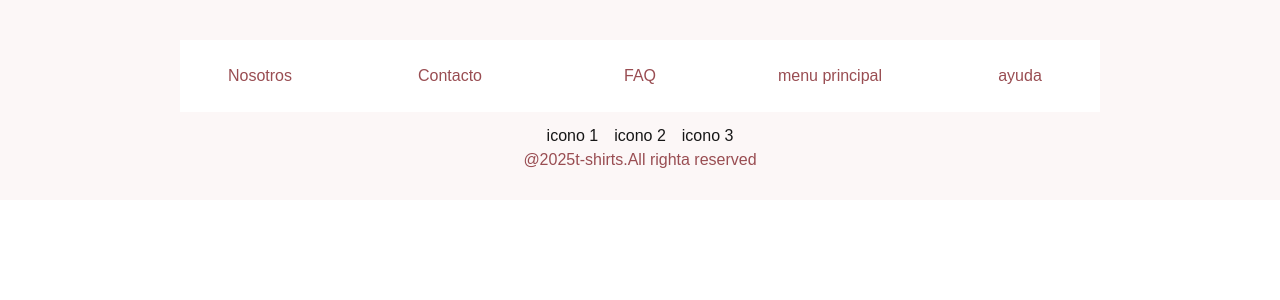
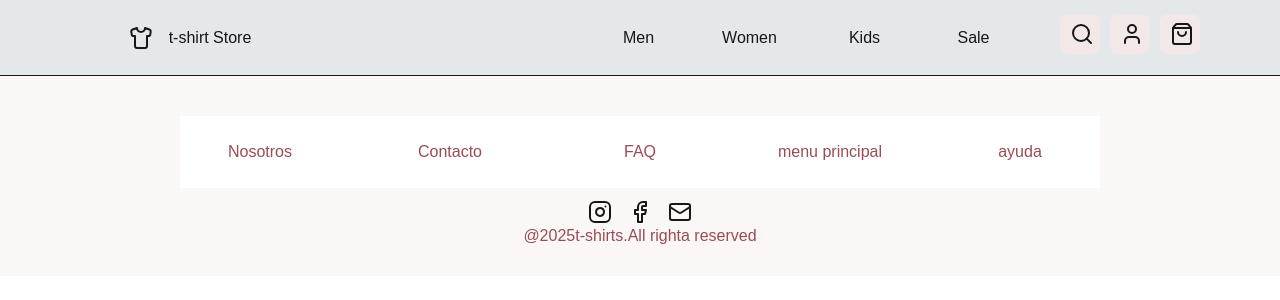
Before and after one commit to NicolasCorredor29/t-shirt-website, a Next.js app in the folder frontend/front-fis/: page / in a window 1280 px wide. Shown: the top 300 px of the page. Built offline with nearby package versions, Linux system fonts and the light colour scheme.

Commit message:
se agregaron iconos, se implementó el header

```diff
--- a/frontend/front-fis/src/app/page.tsx
+++ b/frontend/front-fis/src/app/page.tsx
@@ -1,9 +1,13 @@
 import Footer from "@/components/footer";
+import { Header } from "@/components/heather";
 
 export default function Home() {
   return (
     <div>
-      <header></header>
+      <header>
+        {" "}
+        <Header />
+      </header>
       <main></main>
       <footer className="flex justify-center">
         <Footer />
--- a/frontend/front-fis/src/components/footer.tsx
+++ b/frontend/front-fis/src/components/footer.tsx
@@ -1,4 +1,5 @@
 import Link from "next/link";
+import { Instagram, Facebook, Mail } from "lucide-react";
 
 export default function Footer() {
   return (
@@ -6,36 +7,45 @@ export default function Footer() {
       <section className="flex flex-col w-240 h-50 max-w-240 pt-10 pr-5 pb-10 pl-5 gap-6">
         <article className="flex w-230 h-18 gap-7.5 bg-[#FFFFFF]">
           <Link href="#">
-            <button className="w-40 h-6 min-w-40 text-[#994D52] mt-6 transition-all duration-300 hover:bg-amber-300 rounded-md">
+            <button className="w-40 h-6 min-w-40 text-[#994D52] mt-6 transition-all duration-300 hover:bg-[#F2E8E8] rounded-md">
               Nosotros
             </button>
           </Link>
           <Link href="#">
-            <button className="w-40 h-6 min-w-40 text-[#994D52] mt-6 transition-all duration-300 hover:bg-amber-300 rounded-md">
+            <button className="w-40 h-6 min-w-40 text-[#994D52] mt-6 transition-all duration-300 hover:bg-[#F2E8E8] rounded-md">
               Contacto
             </button>
           </Link>
           <Link href="#">
-            <button className="w-40 h-6 min-w-40 text-[#994D52] mt-6 transition-all duration-300 hover:bg-amber-300 rounded-md">
+            <button className="w-40 h-6 min-w-40 text-[#994D52] mt-6 transition-all duration-300 hover:bg-[#F2E8E8] rounded-md">
               FAQ
             </button>
           </Link>
           <Link href="#">
-            <button className="w-40 h-6 min-w-40 text-[#994D52] mt-6 transition-all duration-300 hover:bg-amber-300 rounded-md">
+            <button className="w-40 h-6 min-w-40 text-[#994D52] mt-6 transition-all duration-300 hover:bg-[#F2E8E8] rounded-md">
               menu principal
             </button>
           </Link>
           <Link href="#">
-            <button className="w-40 h-6 min-w-40 text-[#994D52] mt-6 transition-all duration-300 hover:bg-amber-300 rounded-md">
+            <button className="w-40 h-6 min-w-40 text-[#994D52] mt-6 transition-all duration-300 hover:bg-[#F2E8E8] rounded-md">
               ayuda
             </button>
           </Link>
         </article>
         <article className="flex flex-col justify-center items-center w-230 h-6 ">
           <div className="flex gap-4">
-            <p>icono 1</p>
-            <p>icono 2</p>
-            <p>icono 3</p>
+            <Link href="https://www.instagram.com" target="_blank">
+              <Instagram />
+            </Link>
+            <Link href="https://www.facebook.com" target="_blank">
+              <Facebook />
+            </Link>
+            <Link
+              href="https://mail.google.com/mail/?view=cm&fs=1&to=t-shirtProyect@hotmail.com&su=Asunto&body=Mensaje"
+              target="_blank"
+            >
+              <Mail />
+            </Link>
           </div>
           <div className="text-[#994D52]">
             <p>@2025t-shirts.All righta reserved</p>
--- /dev/null
+++ b/frontend/front-fis/src/components/heather.tsx
@@ -0,0 +1,81 @@
+"use client";
+import { Search, Shirt, User, ShoppingBag } from "lucide-react";
+import React from "react";
+import Link from "next/link";
+import { useState } from "react";
+
+export const Header: React.FC = () => {
+  const [mostrarBarra, setMostrarBarra] = useState(false);
+  const [busqueda, setBusqueda] = useState("");
+
+  const manejarClick = () => {
+    setMostrarBarra(!mostrarBarra);
+  };
+
+  return (
+    <header className="bg-[#E5E8EB] flex justify-between w-full h-19 border-b-1 pt-3 pr-10 pb-3 pl-10">
+      <section className="flex justify-center w-100 h-full gap-4 items-center">
+        <Shirt />
+        <p>t-shirt Store</p>
+      </section>
+      <section className="flex justify-end w-full h-full gap-8 ">
+        <article className="flex justify-around items-center w-110 h-full">
+          <Link
+            href="#link"
+            className="flex flex-col justify-center w-15 h-6 rounded-3xl transition-all duration-300 hover:bg-[#F2E8E8]"
+          >
+            <button>Men</button>
+          </Link>
+          <Link
+            href="#link"
+            className=" flex flex-col justify-center w-20 h-6 rounded-3xl transition-all duration-300 hover:bg-[#F2E8E8]"
+          >
+            <button>Women</button>
+          </Link>
+          <Link
+            href="#link"
+            className=" flex flex-col justify-center w-17 h-6 rounded-3xl transition-all duration-300 hover:bg-[#F2E8E8]"
+          >
+            <button>Kids</button>
+          </Link>
+          <Link
+            href="#link"
+            className=" flex flex-col justify-center w-17 h-6 rounded-3xl transition-all duration-300 hover:bg-[#F2E8E8]"
+          >
+            <button>Sale</button>
+          </Link>
+        </article>
+        <article className="flex justify-between items-center w-35 h-full mr-10">
+          <div>
+            <button
+              onClick={manejarClick}
+              className="bg-[#F2E8E8] w-10 h-10 rounded-[8px] pr-2.5 pl-2.5 transform transition duration-300 hover:scale-105"
+            >
+              {mostrarBarra ? "X" : <Search />}
+            </button>
+            {mostrarBarra && (
+              <input
+                type="text"
+                value={busqueda}
+                onChange={(e) => setBusqueda(e.target.value)}
+                placeholder="Buscar..."
+                className="border p-2 ml-2"
+              />
+            )}
+          </div>
+          <div>
+            <button className="bg-[#F2E8E8] w-10 h-10 rounded-[8px] pr-2.5 pl-2.5 transform transition duration-300 hover:scale-105">
+              <User />
+            </button>
+          </div>
+          <div>
+            <button className="bg-[#F2E8E8] w-10 h-10 rounded-[8px] pr-2.5 pl-2.5 transform transition duration-300 hover:scale-105">
+              {" "}
+              <ShoppingBag />
+            </button>
+          </div>
+        </article>
+      </section>
+    </header>
+  );
+};
```
Also changed, not shown: frontend/front-fis/package.json (+7 -6 lines), 1 other file (tests, documents, lock files or other folders).
